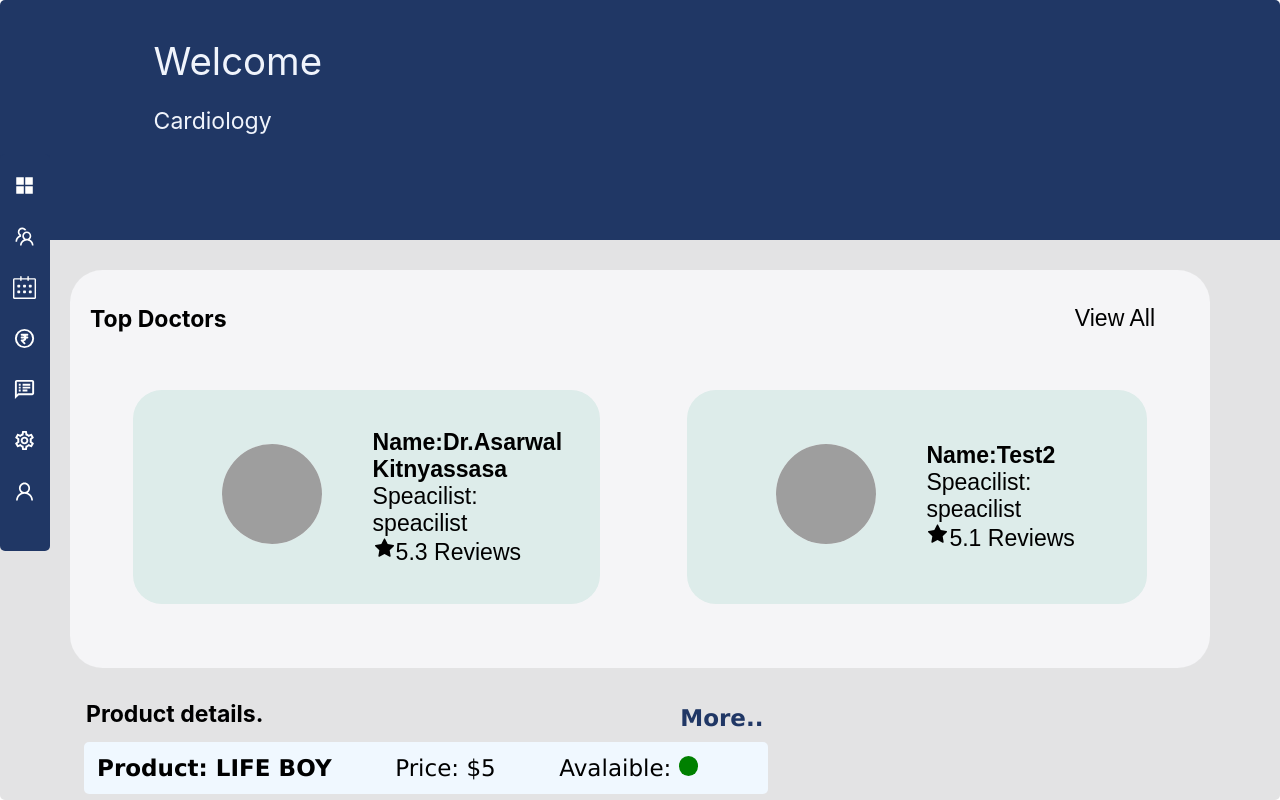
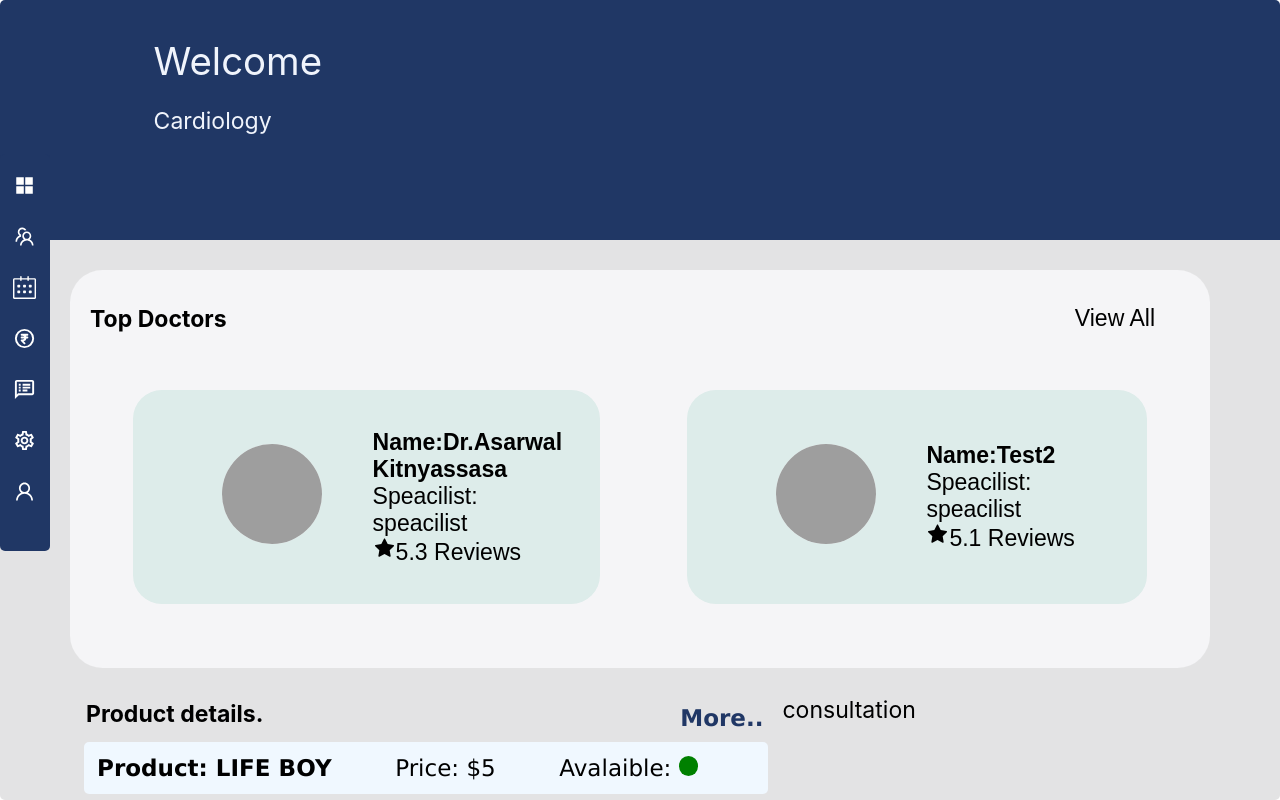
Before and after one commit to CompileWithQureshi/Design-project, a React (Create React App) app: page /admin in a window 1280 px wide. Built offline with nearby package versions, Linux system fonts and the light colour scheme; no server answers; grey boxes are pictures that could not be loaded.

Commit message:
Creating Consultation component

```diff
--- a/src/App.css
+++ b/src/App.css
@@ -173,3 +173,8 @@ main {
   margin: 30px 70px;
   justify-items: start;
 }
+
+.product-align {
+  display: flex;
+  justify-content: space-between;
+}
--- a/src/components/Adminpage1.jsx
+++ b/src/components/Adminpage1.jsx
@@ -5,6 +5,7 @@ import Sidenavbar from "./Sidenavbar";
 // import Axios from "axios";
 import { useEffect, useState } from "react";
 import Product from "./Product/Product";
+import Consultation from "./consultation/consultation";
 
 const AdminPage = (props) => {
   const { usernames } = (props.location && props.location.datas) || {};
@@ -40,6 +41,7 @@ const AdminPage = (props) => {
         <br />
         <div className="product-align">
           <Product />
+          <Consultation />
         </div>
       </main>
     </div>
--- /dev/null
+++ b/src/components/consultation/consultation.jsx
@@ -0,0 +1,7 @@
+import React from "react";
+
+function Consultation() {
+  return <div>consultation</div>;
+}
+
+export default Consultation;
```
Also changed, not shown: src/components/consultation/consultationData.js (added).
